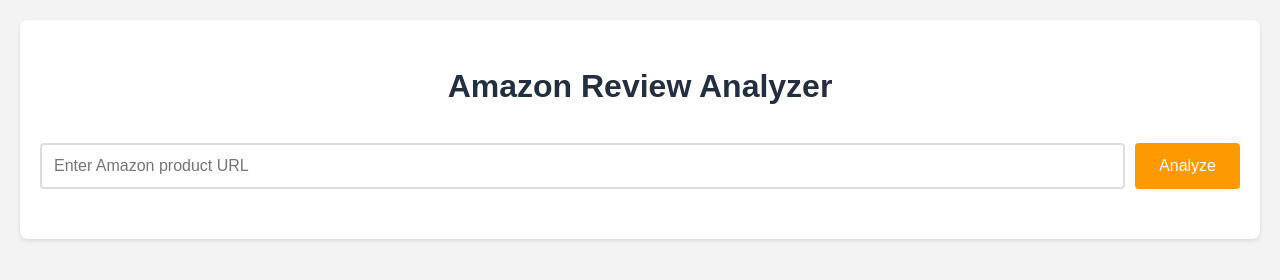
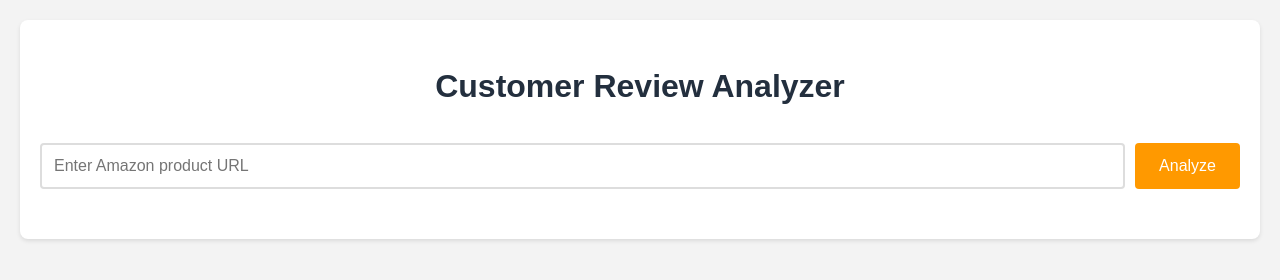
Before and after one commit to Rockxy01/ReviewAnalyze, a plain HTML site: page index.html in a window 1280 px wide. Drawn offline with nearby package versions, Linux system fonts and the light colour scheme.

Commit message:
Update index.html

```diff
--- a/index.html
+++ b/index.html
@@ -3,7 +3,7 @@
 <head>
     <meta charset="UTF-8">
     <meta name="viewport" content="width=device-width, initial-scale=1.0">
-    <title>Amazon Review Analyzer</title>
+    <title>Customer Review Analyzer</title>
     <script src="https://cdnjs.cloudflare.com/ajax/libs/axios/1.6.2/axios.min.js"></script>
     <style>
         :root {
@@ -159,7 +159,7 @@
 </head>
 <body>
     <div class="container">
-        <h1>Amazon Review Analyzer</h1>
+        <h1>Customer Review Analyzer</h1>
 
         <div class="input-section">
             <input type="url" id="url-input" placeholder="Enter Amazon product URL" required>
```
